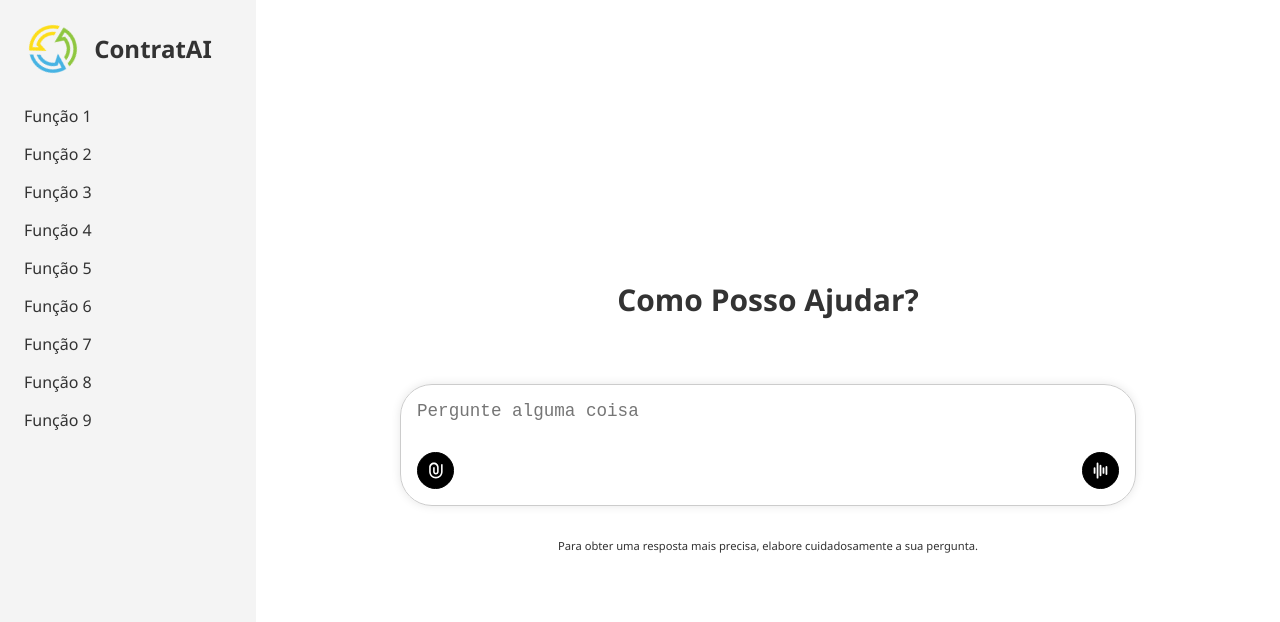
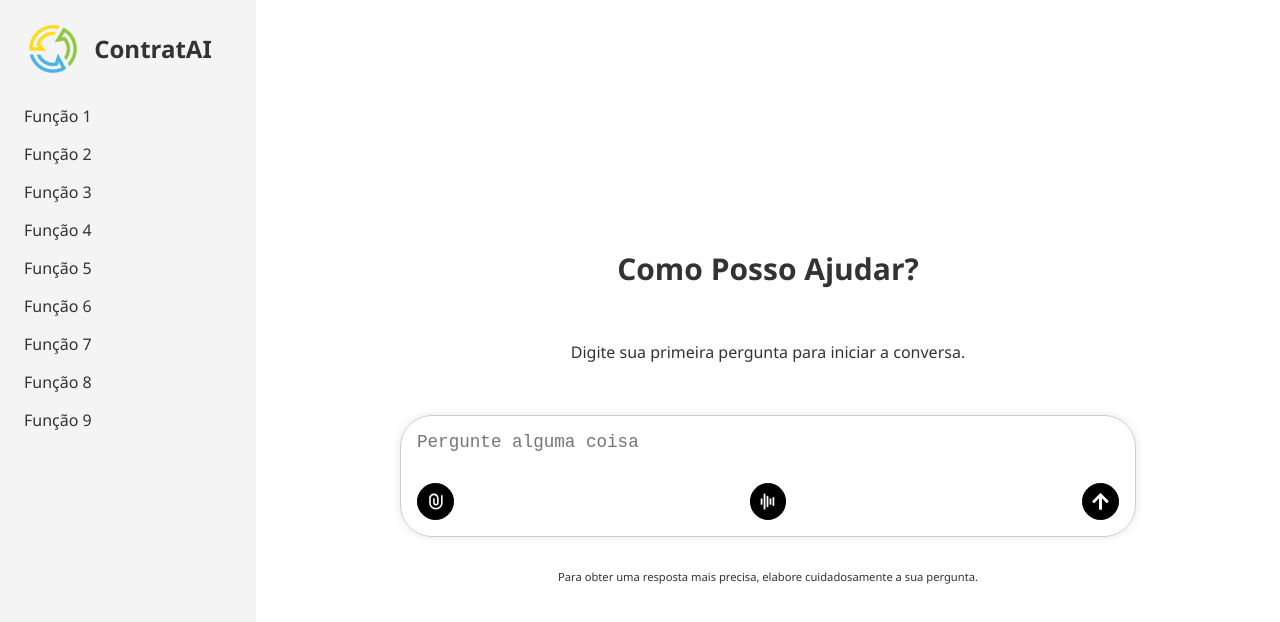
Before and after one commit to AdielLima/contratai, a React (Vite) app: page /assistentes in a window 1280 px wide. Shown: the top 622 px of the page. Built offline with nearby package versions, Linux system fonts and the light colour scheme.

Commit message:
alteracao teste

```diff
--- a/src/pages/Assistentes/index.jsx
+++ b/src/pages/Assistentes/index.jsx
@@ -1,6 +1,6 @@
 // Assistentes.jsx
 import React, { useState } from "react";
-import { FaMicrophone } from "react-icons/fa";
+import { FaArrowUp } from "react-icons/fa";
 import { RiAttachmentLine } from "react-icons/ri";
 import { PiWaveformBold } from "react-icons/pi";
 
@@ -24,13 +24,12 @@ import {
 } from "./styles";
 
 import { LogoImg } from "../../styles";
-
 import Logo from "../../assets/img/logo.webp";
 
 export default function Assistentes() {
   const [text, setText] = useState("");
+  const [messages, setMessages] = useState([]);
 
-  // Array de itens para o menu
   const menuItems = [
     "Função 1",
     "Função 2",
@@ -43,15 +42,96 @@ export default function Assistentes() {
     "Função 9",
   ];
 
+  /**
+   * Lida com mudança de texto no textarea
+   */
   const handleTextChange = (e) => {
     setText(e.target.value);
-    // Para o auto-resize do textarea:
     e.target.style.height = "auto";
     e.target.style.height = `${e.target.scrollHeight}px`;
   };
 
+  /**
+   * Envia a mensagem para o endpoint do n8n
+   */
+  const handleSendMessage = async () => {
+    if (!text.trim()) return;
+
+    // Adiciona mensagem do usuário
+    setMessages((prev) => [...prev, { role: "user", content: text }]);
+    const userMessage = text;
+    setText(""); // limpa o campo
+
+    console.log("Enviando mensagem para n8n:", userMessage);
+
+    try {
+      // AJUSTE AQUI: Se o seu Webhook for outro path
+      const webhookUrl = "https://contratai.app.n8n.cloud/webhook/123";
+
+      const bodyRequest = { message: userMessage };
+
+      const response = await fetch(webhookUrl, {
+        method: "POST",
+        headers: { "Content-Type": "application/json" },
+        body: JSON.stringify(bodyRequest),
+      });
+
+      // Se não for 2xx, pode gerar erro no .json()
+      if (!response.ok) {
+        throw new Error(
+          `Erro HTTP: ${response.status} - ${response.statusText}`
+        );
+      }
+
+      const data = await response.json();
+      console.log("Resposta do n8n:", data);
+
+      /**
+       * TENTA encontrar "message" em vários formatos possíveis:
+       * 1) data[0]?.json?.message (caso seja um array com { json: { message: ... } })
+       * 2) data?.json?.message (caso seja objeto único: { json: { message: ... } })
+       * 3) data?.message (caso seja objeto direto: { message: ... } )
+       */
+      let botAnswer =
+        data[0]?.json?.message ||
+        data?.json?.message ||
+        data?.message ||
+        "Desculpe, não entendi...";
+
+      // Adiciona a resposta do bot
+      setMessages((prev) => [...prev, { role: "assistant", content: botAnswer }]);
+    } catch (error) {
+      console.error("Erro ao enviar mensagem:", error);
+
+      // Mensagem de erro no chat
+      setMessages((prev) => [
+        ...prev,
+        {
+          role: "assistant",
+          content: "Ops! Ocorreu um erro ao se comunicar com o servidor.",
+        },
+      ]);
+    }
+  };
+
+  /**
+   * Enviar ao pressionar Enter (sem Shift)
+   */
+  const handleKeyDown = (e) => {
+    if (e.key === "Enter" && !e.shiftKey) {
+      e.preventDefault();
+      handleSendMessage();
+    }
+  };
+
+  /**
+   * Se tiver alguma mensagem, exibe a área de conversa.
+   */
+  const hasConversation = messages.length > 0;
+
   return (
     <Container>
+      {/* SIDEBAR */}
       <Sidebar>
         <ContainerLogoNome>
           <LogoImg src={Logo} alt="Logo ContratAI" />
@@ -64,13 +144,84 @@ export default function Assistentes() {
           {menuItems.map((item) => (
             <MenuItem key={item}>{item}</MenuItem>
           ))}
+
+          {/* Histórico de Conversas na Sidebar */}
+          {hasConversation && (
+            <>
+              <MenuItem style={{ marginTop: "20px", fontWeight: "bold" }}>
+                Conversa
+              </MenuItem>
+              {messages.map((msg, index) => (
+                <MenuItem
+                  key={index}
+                  style={{
+                    fontSize: "0.85rem",
+                    opacity: 0.8,
+                    lineHeight: "1.2em",
+                  }}
+                >
+                  <strong>{msg.role === "user" ? "Você" : "Bot"}:</strong>{" "}
+                  {msg.content.length > 20
+                    ? msg.content.slice(0, 20) + "..."
+                    : msg.content}
+                </MenuItem>
+              ))}
+            </>
+          )}
         </SidebarMenu>
       </Sidebar>
 
+      {/* CONTEÚDO PRINCIPAL */}
       <MainContent>
         <TopBar>
-          <TopBarTitle>Como Posso Ajudar?</TopBarTitle>
+          {!hasConversation ? (
+            <TopBarTitle>Como Posso Ajudar?</TopBarTitle>
+          ) : (
+            <TopBarTitle>Conversa</TopBarTitle>
+          )}
         </TopBar>
+
+        {/* Área do Chat */}
+        {hasConversation ? (
+          <div
+            style={{
+              flex: 1,
+              overflowY: "auto",
+              padding: "10px 20px",
+            }}
+          >
+            {messages.map((msg, i) => {
+              const isUser = msg.role === "user";
+              return (
+                <div
+                  key={i}
+                  style={{
+                    display: "flex",
+                    justifyContent: isUser ? "flex-end" : "flex-start",
+                    margin: "8px 0",
+                  }}
+                >
+                  <div
+                    style={{
+                      maxWidth: "70%",
+                      padding: "10px",
+                      borderRadius: "8px",
+                      backgroundColor: isUser ? "#cce5ff" : "#fff",
+                      color: "#333",
+                      boxShadow: "0 1px 2px rgba(0,0,0,0.15)",
+                    }}
+                  >
+                    {msg.content}
+                  </div>
+                </div>
+              );
+            })}
+          </div>
+        ) : (
+          <div style={{ flex: 1, padding: "20px", textAlign: "center" }}>
+            <p>Digite sua primeira pergunta para iniciar a conversa.</p>
+          </div>
+        )}
 
         <ContainerTextArea>
           <SearchBox>
@@ -79,13 +230,17 @@ export default function Assistentes() {
               placeholder="Pergunte alguma coisa"
               value={text}
               onChange={handleTextChange}
+              onKeyDown={handleKeyDown}
             />
             <ActionsInTextArea>
               <SmallButton>
                 <RiAttachmentLine color="white" size={19} />
               </SmallButton>
               <SmallButton>
-                < PiWaveformBold color="white" size={19} />
+                <PiWaveformBold color="white" size={19} />
+              </SmallButton>
+              <SmallButton onClick={handleSendMessage}>
+                <FaArrowUp color="white" size={19} />
               </SmallButton>
             </ActionsInTextArea>
           </SearchBox>
```
